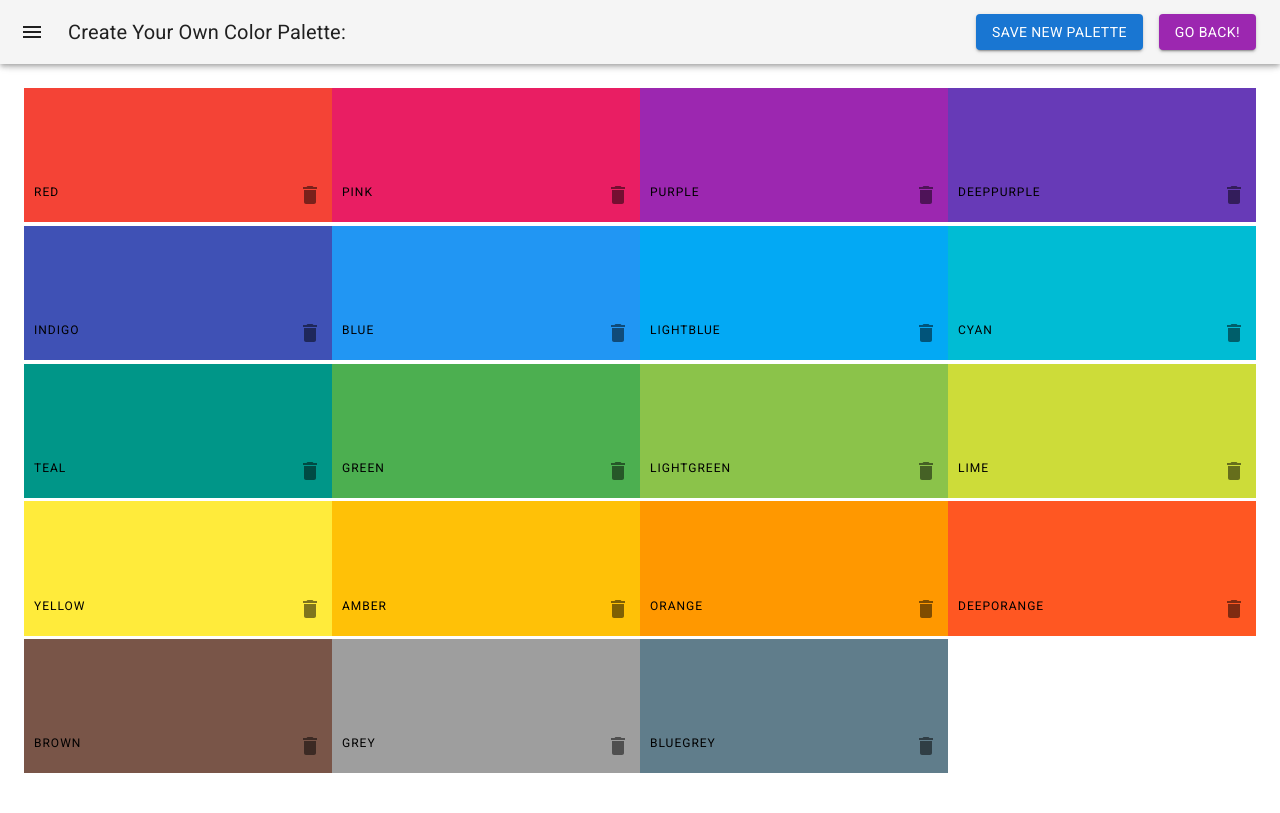
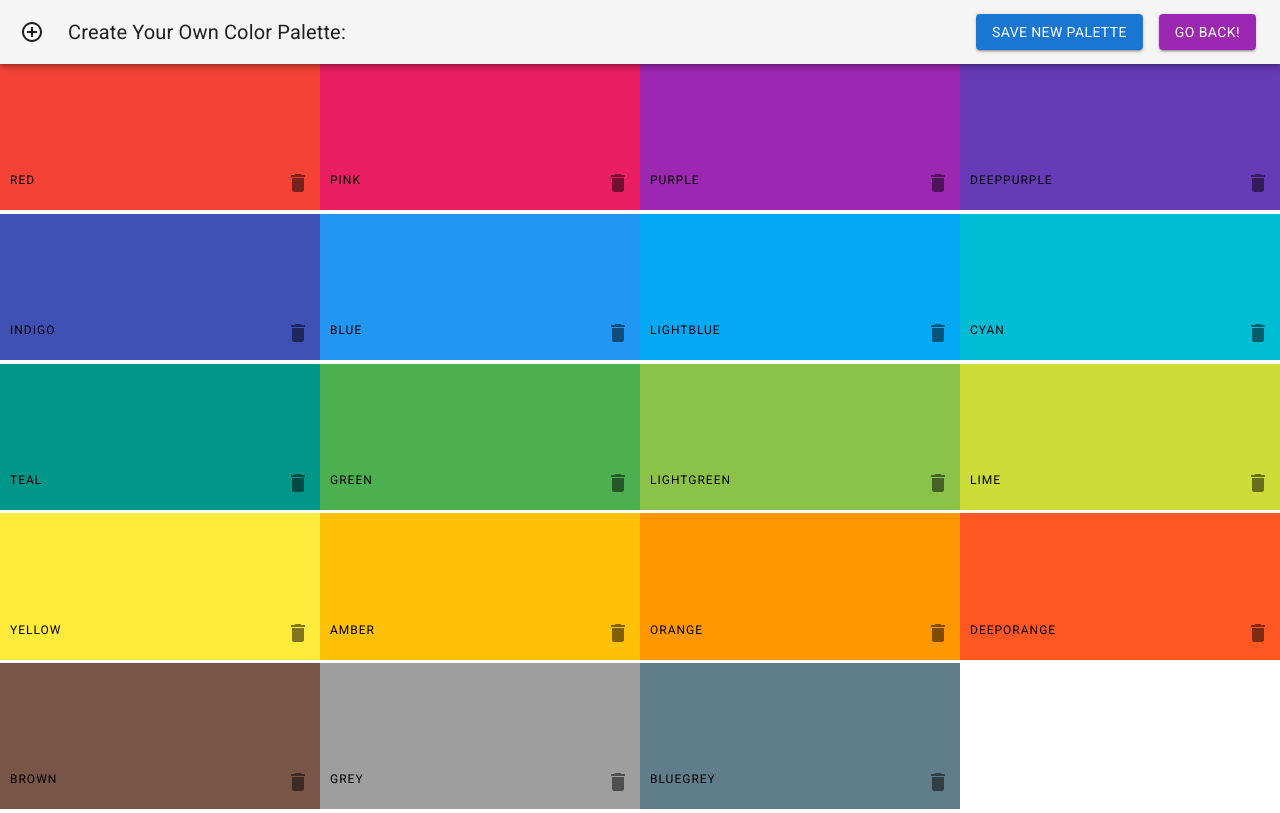
Before and after one commit to kjoling/my-color-project-app, a React (Create React App) app: page /palette/new in a window 1280 px wide. Built offline with nearby package versions, Linux system fonts and the light colour scheme.

Commit message:
Tweaqk styles of form

```diff
--- a/src/NewPaletteForm.js
+++ b/src/NewPaletteForm.js
@@ -51,6 +51,7 @@ const Main = styled("main", { shouldForwardProp: (prop) => prop !== "open" })(
       }),
       marginLeft: 0,
     }),
+    padding: 0,
   })
 );
 
--- a/src/PaletteFormNav.js
+++ b/src/PaletteFormNav.js
@@ -7,7 +7,7 @@ import Toolbar from "@mui/material/Toolbar";
 import { Button } from "@mui/material";
 import Typography from "@mui/material/Typography";
 import IconButton from "@mui/material/IconButton";
-import MenuIcon from "@mui/icons-material/Menu";
+import AddCircleOutlineIcon from "@mui/icons-material/AddCircleOutline";
 import { Link } from "react-router-dom";
 import { css } from "@emotion/css";
 
@@ -59,7 +59,7 @@ export default function PaletteFormNav(props) {
             edge="start"
             sx={{ mr: 2, ...(open && { display: "none" }) }}
           >
-            <MenuIcon />
+            <AddCircleOutlineIcon />
           </IconButton>
           <Typography variant="h6" noWrap component="div">
             Create Your Own Color Palette:
```
